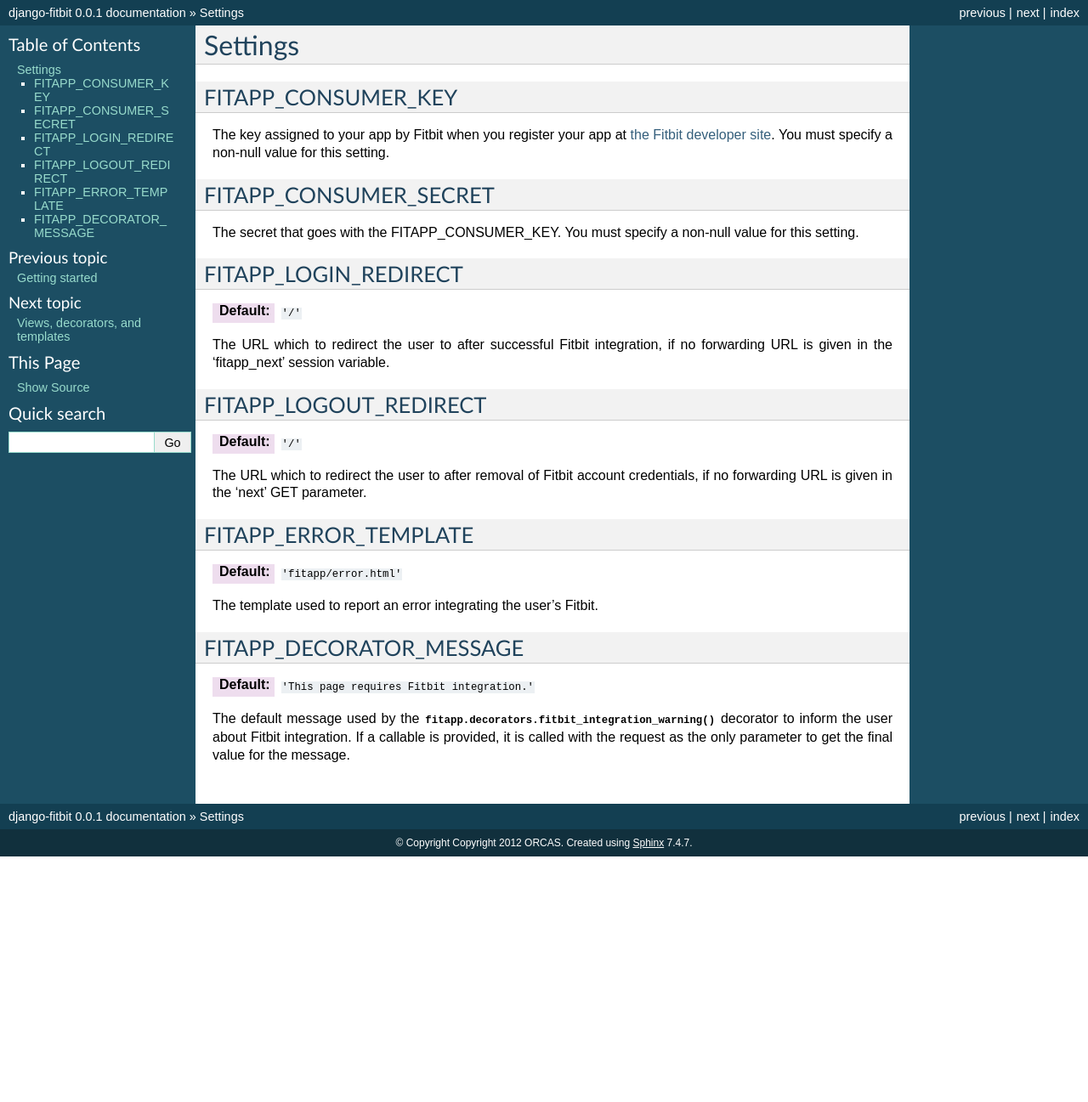
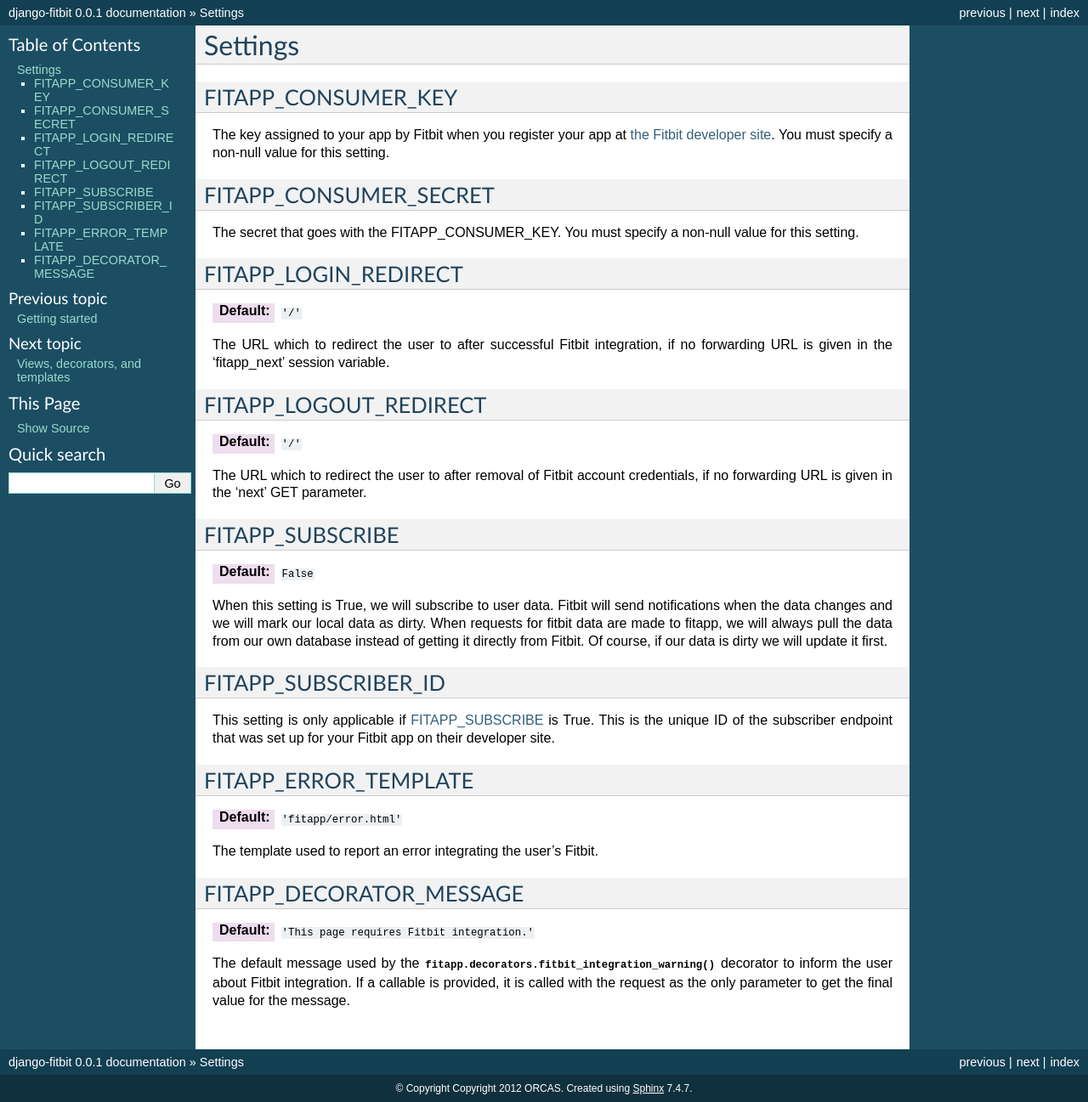
Before and after one commit to orcasgit/django-fitbit, a Sphinx documentation site: the page built from docs/settings.rst, in a window 1280 px wide. Shown: the whole page at 85% size. Built offline with Sphinx 7.4.7, drawn with Linux system fonts in a browser that asks for light colours; the version number is read from the project's files by our own code; before the commit the page ends 1008 px from its top, so only the background shows below that.

Commit message:
subscribe to user data if FITAPP_SUBSCRIBE is True

```diff
--- a/docs/settings.rst
+++ b/docs/settings.rst
@@ -44,6 +44,28 @@ FITAPP_LOGOUT_REDIRECT
 The URL which to redirect the user to after removal of Fitbit account
 credentials, if no forwarding URL is given in the 'next' GET parameter.
 
+.. _FITAPP_SUBSCRIBE:
+
+FITAPP_SUBSCRIBE
+----------------
+
+:Default: ``False``
+
+When this setting is True, we will subscribe to user data. Fitbit will
+send notifications when the data changes and we will mark our local data
+as dirty. When requests for fitbit data are made to fitapp, we will always
+pull the data from our own database instead of getting it directly from
+Fitbit. Of course, if our data is dirty we will update it first.
+
+.. _FITAPP_SUBSCRIBER_ID:
+
+FITAPP_SUBSCRIBER_ID
+--------------------
+
+This setting is only applicable if :ref:`FITAPP_SUBSCRIBE` is True. This is
+the unique ID of the subscriber endpoint that was set up for your Fitbit
+app on their developer site.
+
 .. _FITAPP_ERROR_TEMPLATE:
 
 FITAPP_ERROR_TEMPLATE
```
Also changed, not shown: 2 other files.
